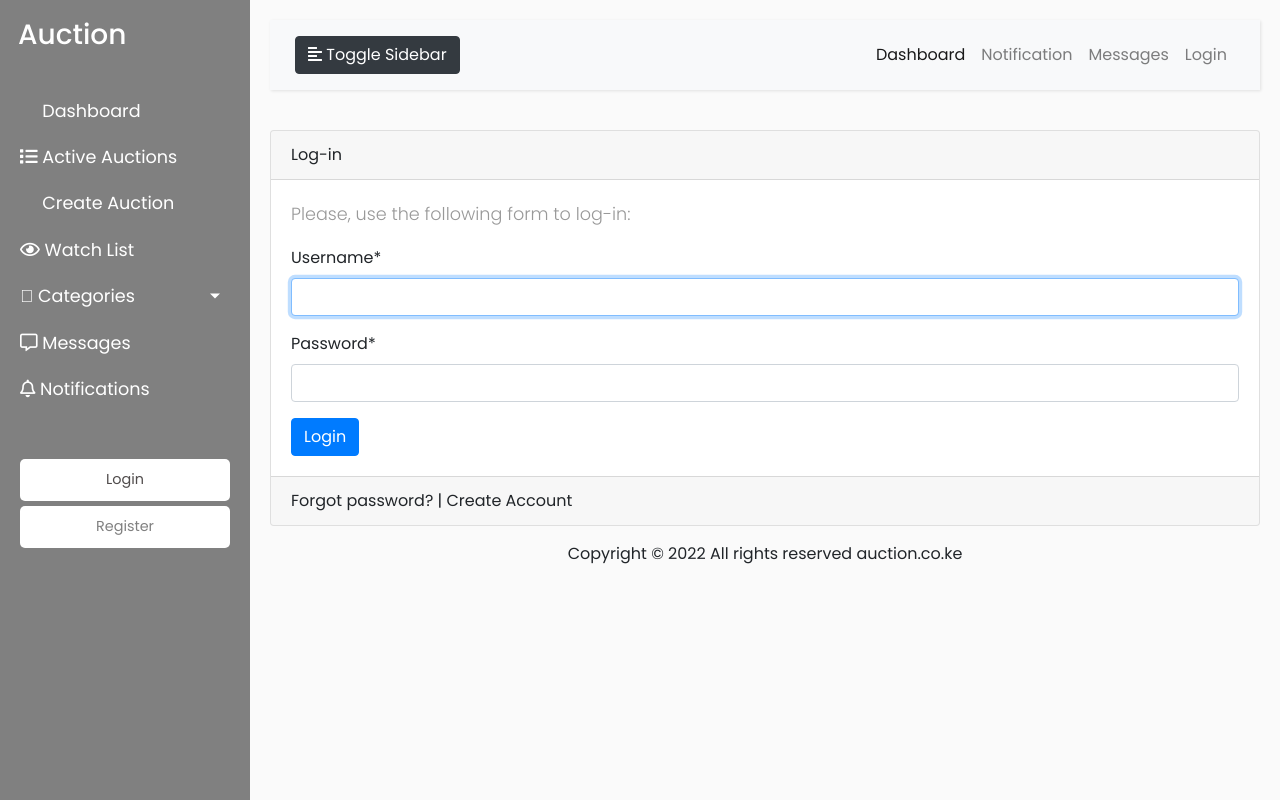
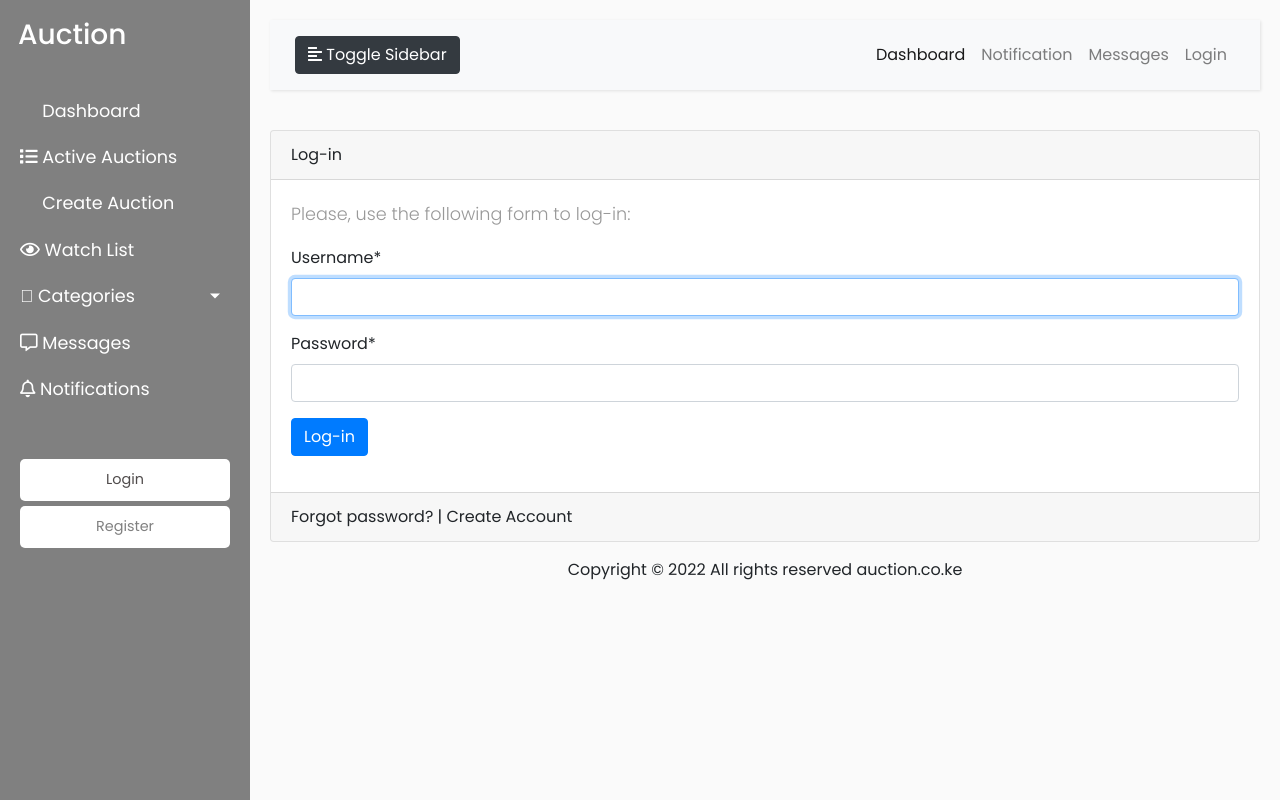
Before and after one commit to WMKCharles/Auction-Site, a Django app: page /login/ in a window 1280 px wide. Run offline with Django 3.2, Linux system fonts and the light colour scheme; some libraries are stand-ins or nearby versions.

Commit message:
login edits

```diff
--- a/templates/registration/login.html
+++ b/templates/registration/login.html
@@ -19,7 +19,8 @@
         <form method="post">
             {% csrf_token %}
             {{form | crispy }}
-            <button type="submit" class="btn btn-primary">Login</button>
+            <input type="hidden" name="'next" value="{{next}}">
+            <p><input type="submit" class="btn btn-primary"  value="Log-in"></p>
           </form>
     </div>
     <div class="card-footer">
```
